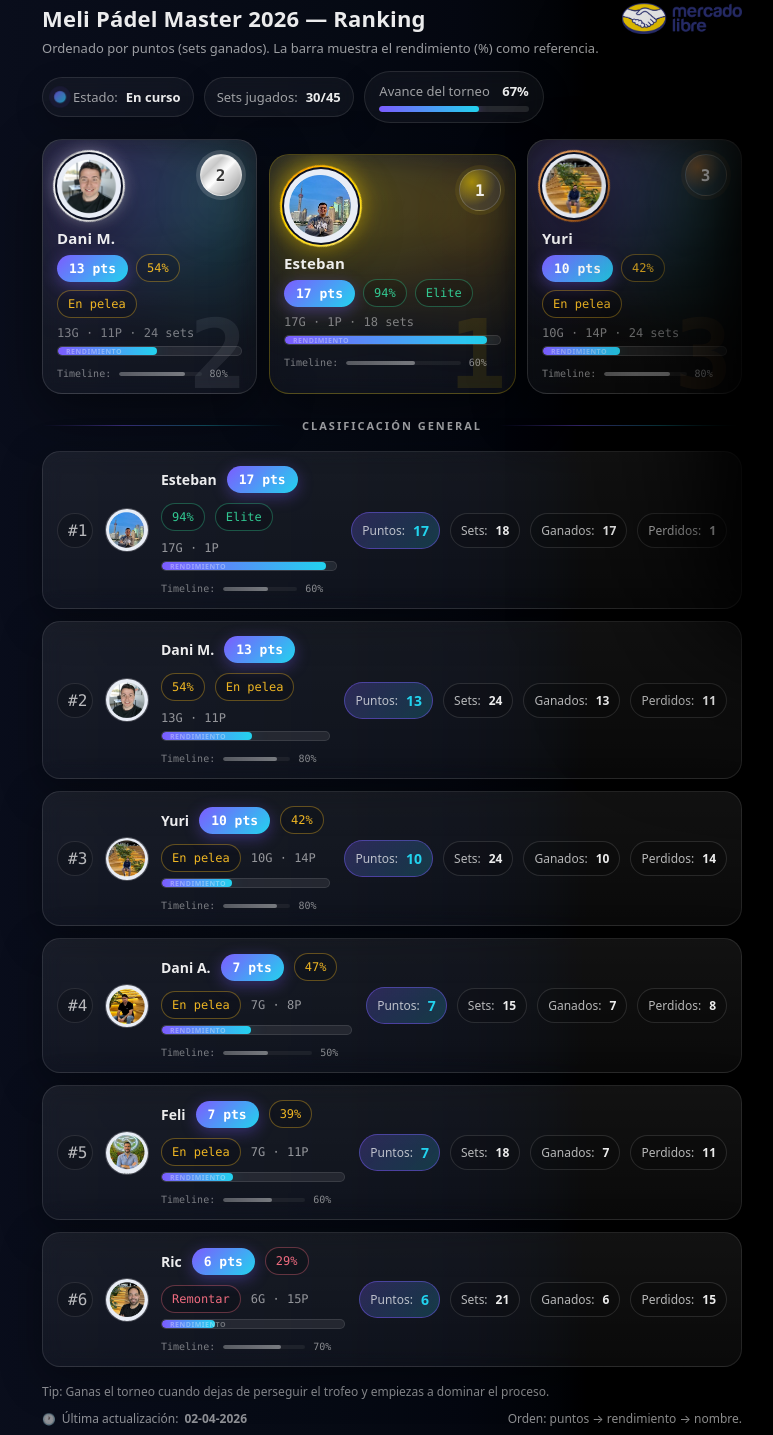
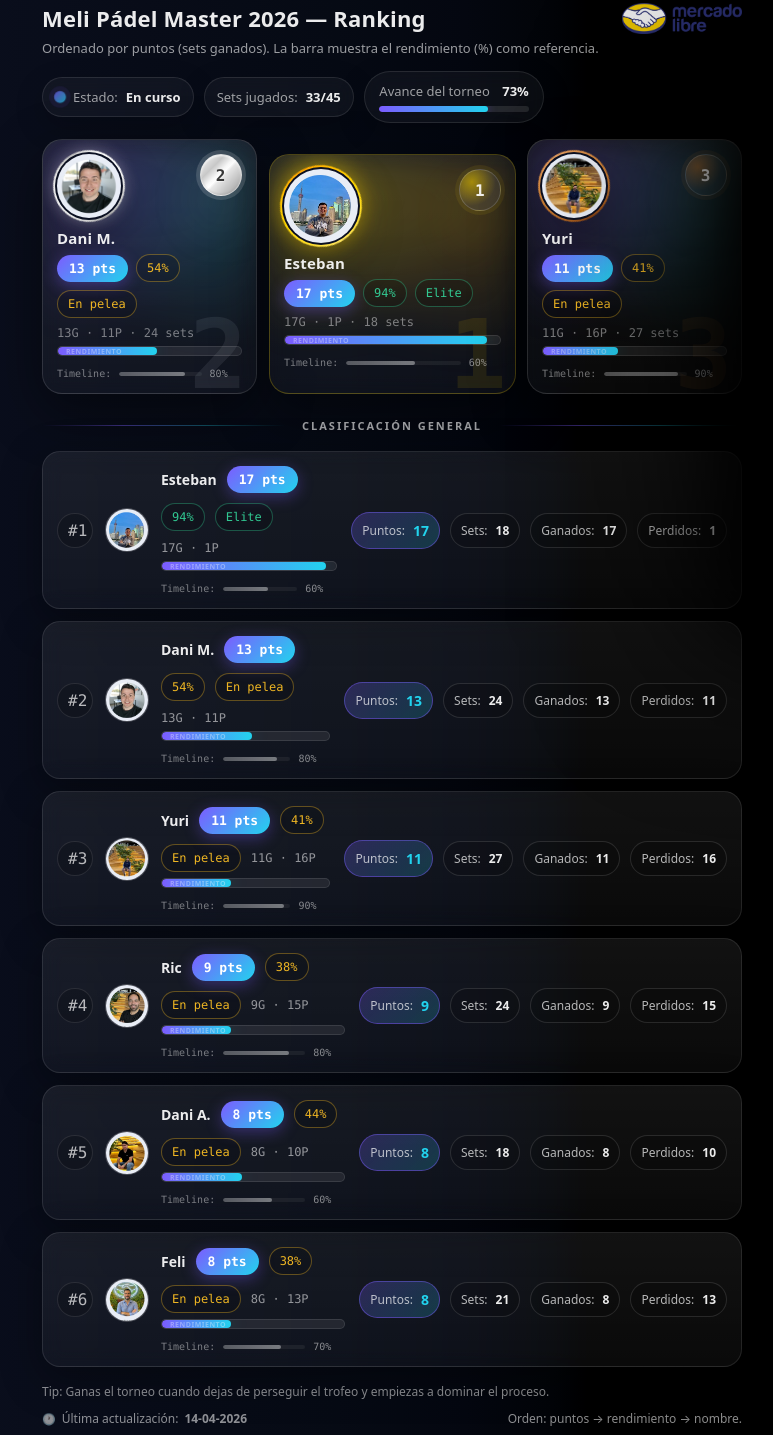
Before and after one commit to danielmartinezroman-droid/ranking-padel, a plain HTML site: page index.html in a window 1280 px wide. Shown: the part 25-1460 px from the top of the page, without its empty margins (240-1013 px from the left). Drawn offline with Linux system fonts and the light colour scheme.

Commit message:
Actualizar ranking - Instancia 11 (14-04-2026)
Sets jugados: 30→33 | Dani A. 15→18s 7→8G | Yuri 24→27s 10→11G | Feli 18→21s 7→8G | Ric 21→24s 6→9G

```diff
--- a/index.html
+++ b/index.html
@@ -979,16 +979,16 @@
     // ╚════════════════════════════════════════════════════════════════╝
 
     const TOTAL_TOURNAMENT_SETS = 45;
-    const SETS_PLAYED = 30;
-    const LAST_UPDATE = "02-04-2026";
+    const SETS_PLAYED = 33;
+    const LAST_UPDATE = "14-04-2026";
     const SETS_PER_PLAYER = 30;
 
     const players = [
       { name: "Dani M.",   sets: 24, won: 13, lost: 11, avatar: "img/dani-m.jpg",   videoId: "dani-m",   videoScale: 1.0 },
-      { name: "Dani A.",   sets: 15, won: 7,  lost: 8,  avatar: "img/dani-a.jpg",   videoId: "dani-a",   videoScale: 1.0 },
-      { name: "Yuri",      sets: 24, won: 10, lost: 14, avatar: "img/yuri.jpg",     videoId: "yuri",     videoScale: 1.0 },
-      { name: "Feli",      sets: 18, won: 7,  lost: 11, avatar: "img/feli.jpg",     videoId: "feli",     videoScale: 1.0 },
-      { name: "Ric",       sets: 21, won: 6,  lost: 15, avatar: "img/ric.jpg",      videoId: "ric",      videoScale: 1.0 },
+      { name: "Dani A.",   sets: 18, won: 8,  lost: 10, avatar: "img/dani-a.jpg",   videoId: "dani-a",   videoScale: 1.0 },
+      { name: "Yuri",      sets: 27, won: 11, lost: 16, avatar: "img/yuri.jpg",     videoId: "yuri",     videoScale: 1.0 },
+      { name: "Feli",      sets: 21, won: 8,  lost: 13, avatar: "img/feli.jpg",     videoId: "feli",     videoScale: 1.0 },
+      { name: "Ric",       sets: 24, won: 9,  lost: 15, avatar: "img/ric.jpg",      videoId: "ric",      videoScale: 1.0 },
       { name: "Esteban",   sets: 18, won: 17, lost: 1,  avatar: "img/esteban.jpg",  videoId: "esteban",  videoScale: 0.9 }
     ];
 
```
